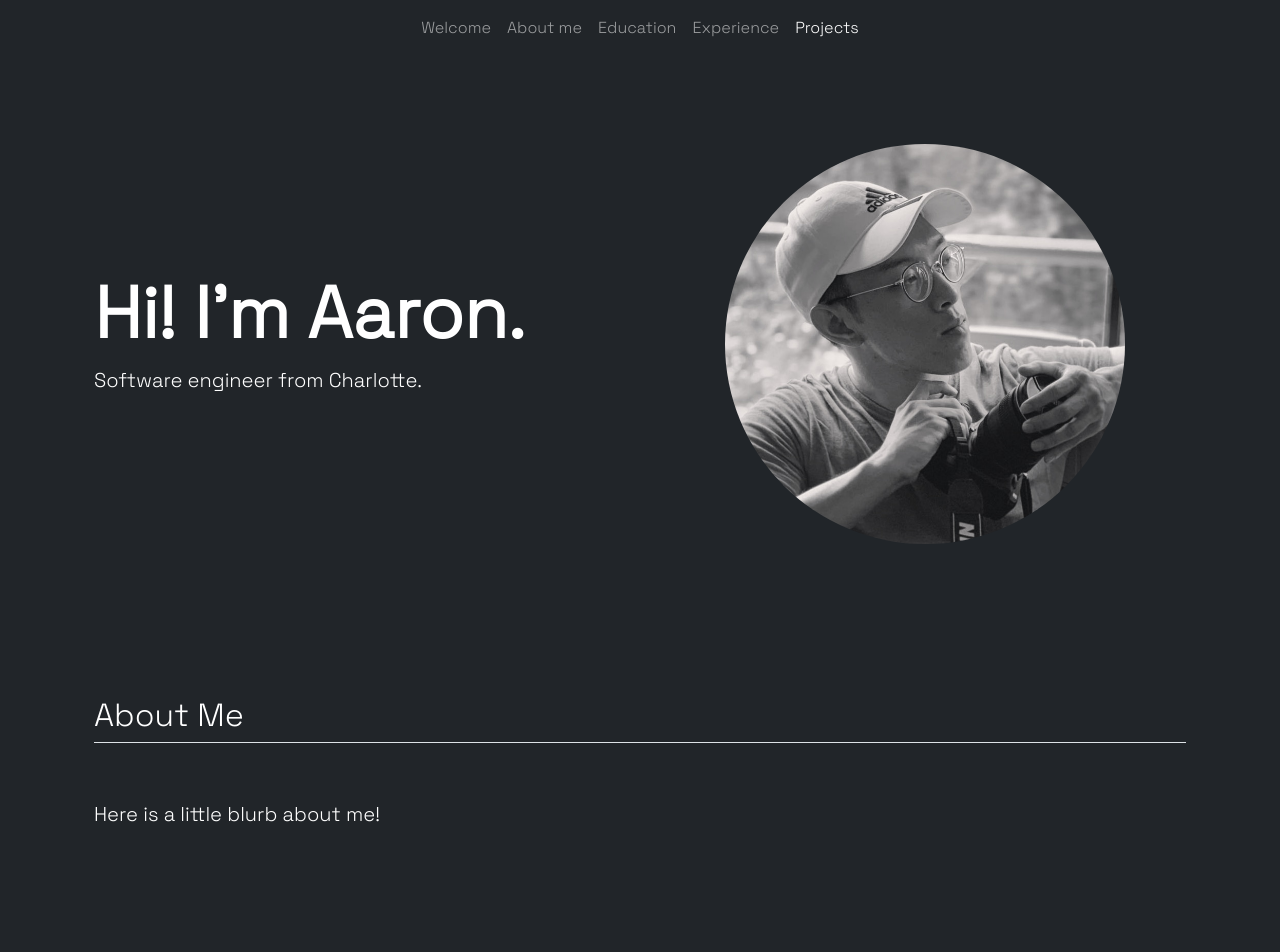
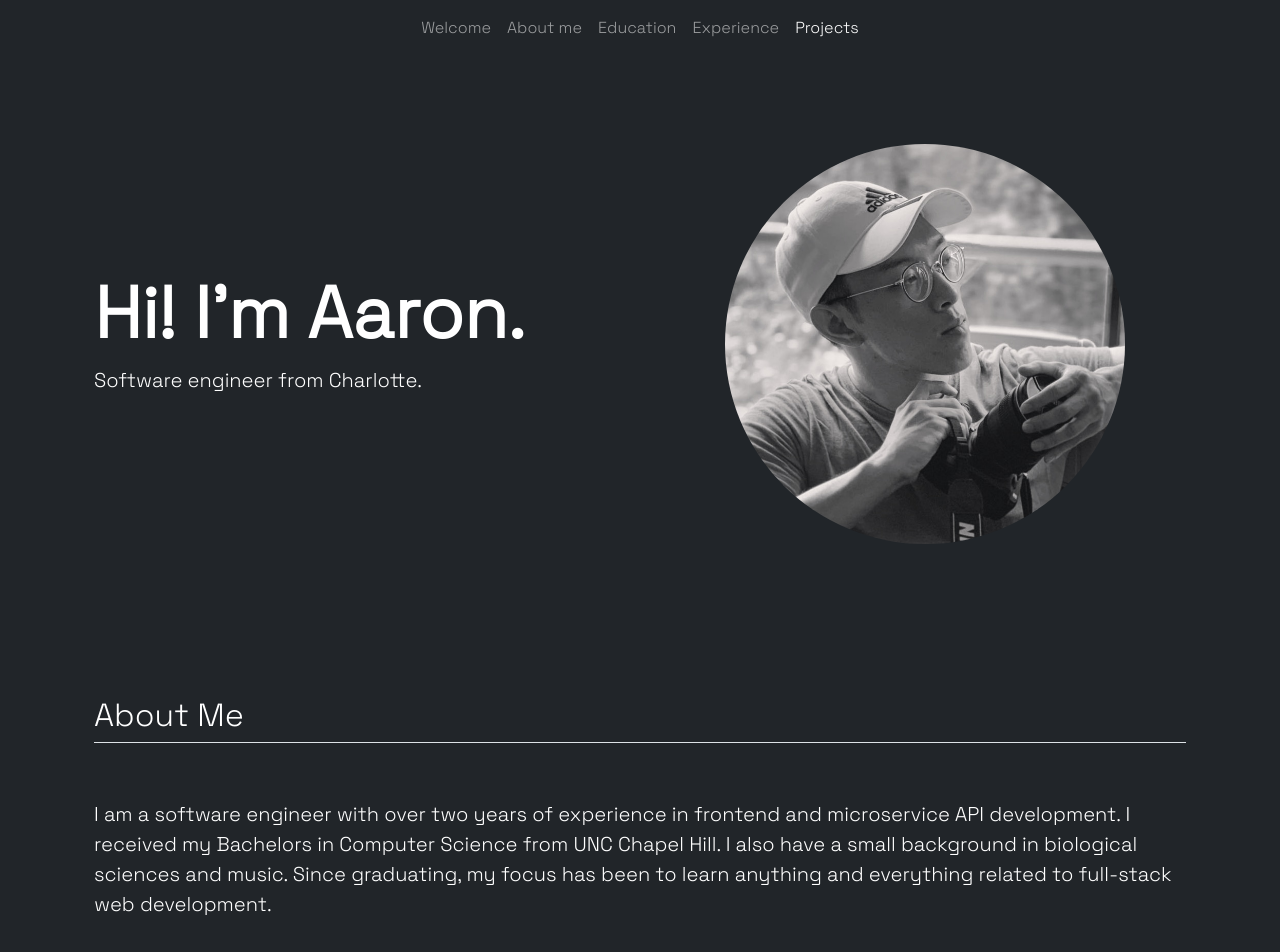
Before and after one commit to aarozhang/portfolio, a React (Create React App) app in the folder aaron-portfolio/: page / in a window 1280 px wide. Shown: the top 952 px of the page. Built offline with nearby package versions, Linux system fonts and the light colour scheme.

Commit message:
Added about me text

```diff
--- a/aaron-portfolio/src/components/AboutMe/aboutMe.jsx
+++ b/aaron-portfolio/src/components/AboutMe/aboutMe.jsx
@@ -1,8 +1,8 @@
-function AboutMe (header, text) {
+function AboutMe(header, text) {
 	return (
 		<div class="container px-4 py-5" id="AboutMe">
 			<h2 class="pb-2 border-bottom">{header}</h2>
-            <div class="row g-4 py-5 row-cols-1 row-cols-lg-3">
+			<div class="row g-4 py-5 row-cols-1">
 				<p class="lead">{text}</p>
 			</div>
 		</div>
--- a/aaron-portfolio/src/info.jsx
+++ b/aaron-portfolio/src/info.jsx
@@ -1,5 +1,6 @@
 let info = {
-	"About Me": "Here is a little blurb about me!",
+	"About Me":
+		"I am a software engineer with over two years of experience in frontend and microservice API development. I received my Bachelors in Computer Science from UNC Chapel Hill. I also have a small background in biological sciences and music. Since graduating, my focus has been to learn anything and everything related to full-stack web development.",
 	Experience: [
 		{
 			title: "Vanguard",
```
Lines whose indentation alone changed are shown as unchanged.
